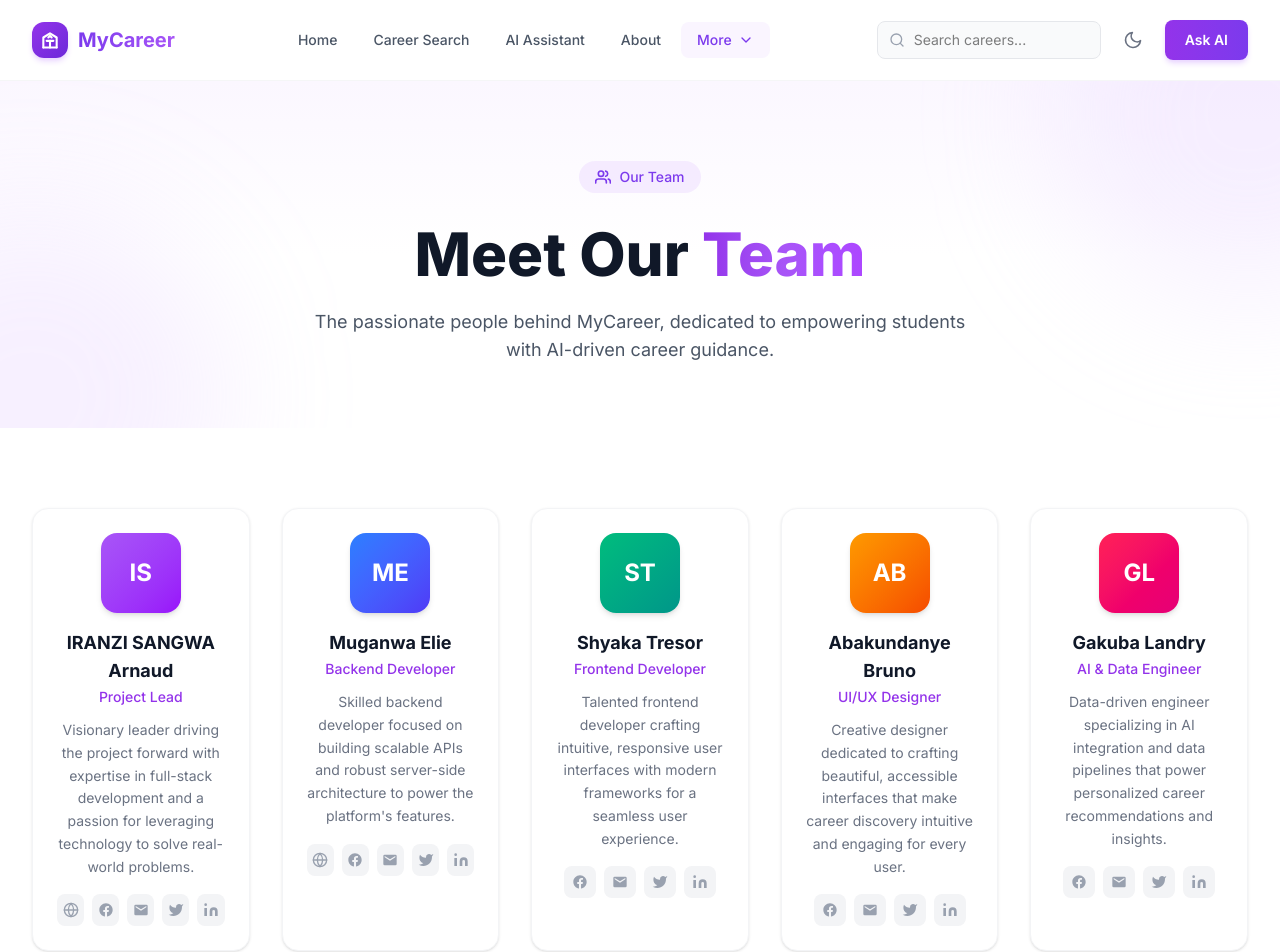
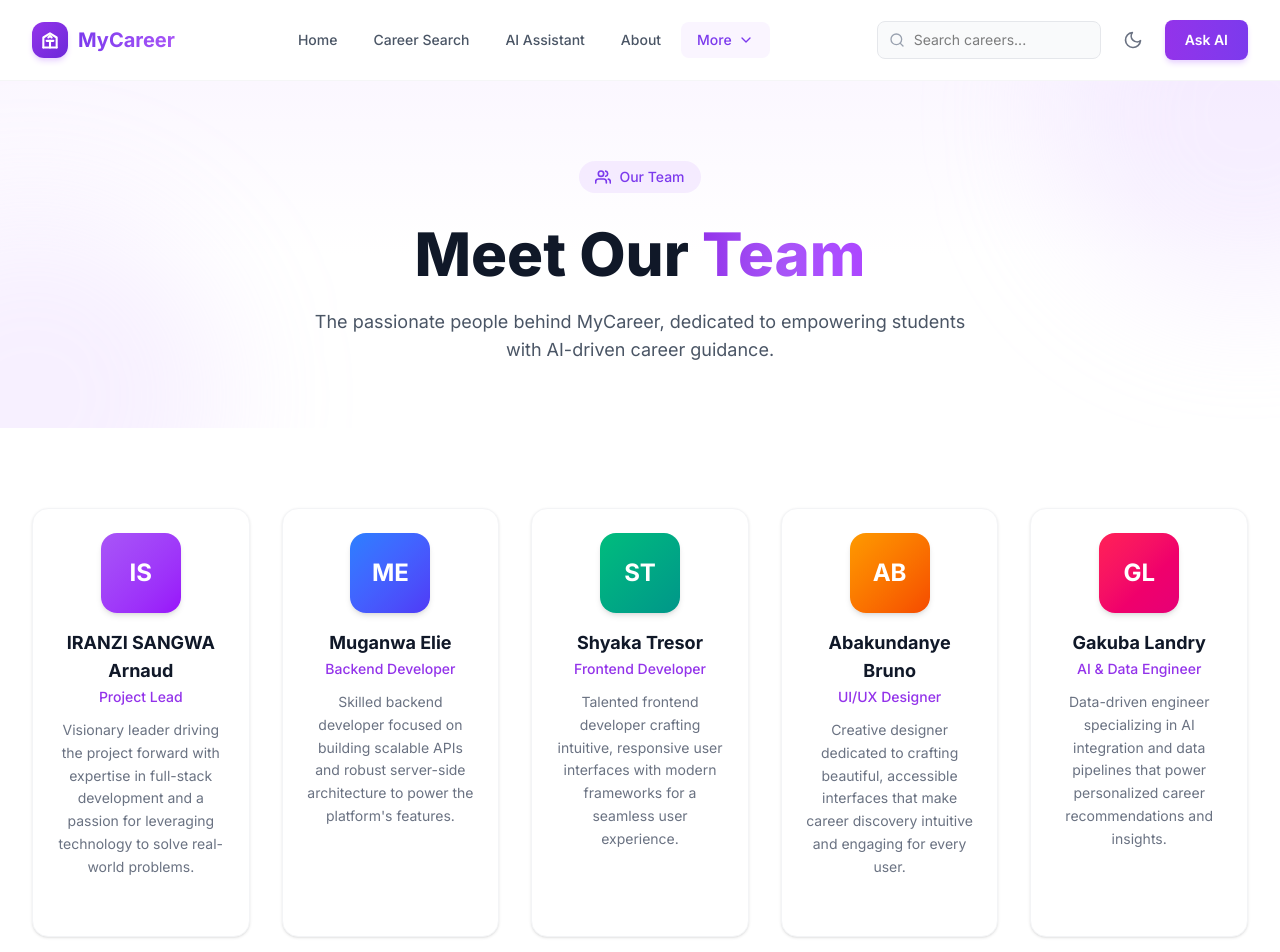
Before and after one commit to Arnaud090/My-Career, a Vue app in the folder frontend/: page /team in a window 1280 px wide. Shown: the top 952 px of the page. Built offline with nearby package versions, Linux system fonts and the light colour scheme.

Commit message:
feat: click member card to open portfolio, removed social icons

```diff
--- a/frontend/src/views/Team.vue
+++ b/frontend/src/views/Team.vue
@@ -1,4 +1,8 @@
 <script setup>
+function openWebsite(url) {
+  if (url) window.open(url, '_blank', 'noopener noreferrer')
+}
+
 const teamMembers = [
   {
     name: 'IRANZI SANGWA Arnaud',
@@ -77,32 +81,20 @@ const stats = [
           <div
             v-for="(member, idx) in teamMembers"
             :key="member.name"
+            @click="openWebsite(member.website)"
+            :class="[`animate-fade-in-up stagger-${idx + 1}`, member.website ? 'cursor-pointer' : 'cursor-default']"
             class="group bg-white rounded-2xl p-6 border border-gray-100 shadow-sm hover:shadow-xl hover:-translate-y-1 transition-all duration-300 text-center dark:bg-gray-900 dark:border-gray-700 dark:hover:shadow-primary-900/20"
-            :class="`animate-fade-in-up stagger-${idx + 1}`"
           >
             <div class="w-20 h-20 mx-auto mb-4 rounded-2xl bg-gradient-to-br flex items-center justify-center shadow-md group-hover:scale-105 transition-transform duration-300" :class="member.color">
               <span class="text-2xl font-bold text-white">{{ member.initials }}</span>
             </div>
-            <h3 class="text-lg font-bold text-gray-900 mb-0.5">{{ member.name }}</h3>
+            <h3 class="text-lg font-bold text-gray-900 dark:text-white mb-0.5">{{ member.name }}</h3>
             <p class="text-sm font-medium text-primary-600 mb-3">{{ member.role }}</p>
-            <p class="text-sm text-gray-500 leading-relaxed mb-4">{{ member.description }}</p>
-            <div class="flex justify-center gap-2">
-              <a v-if="member.website" :href="member.website" target="_blank" rel="noopener noreferrer" class="w-8 h-8 bg-gray-100 hover:bg-primary-100 rounded-lg flex items-center justify-center text-gray-400 hover:text-primary-600 transition-colors dark:bg-gray-700 dark:hover:bg-primary-900/30 dark:text-gray-500 dark:hover:text-primary-400" title="Website">
-                <svg class="w-4 h-4" viewBox="0 0 24 24" fill="none" stroke="currentColor" stroke-width="2" stroke-linecap="round" stroke-linejoin="round"><circle cx="12" cy="12" r="10"/><line x1="2" y1="12" x2="22" y2="12"/><path d="M12 2a15.3 15.3 0 0 1 4 10 15.3 15.3 0 0 1-4 10 15.3 15.3 0 0 1-4-10 15.3 15.3 0 0 1 4-10z"/></svg>
-              </a>
-              <a href="#" class="w-8 h-8 bg-gray-100 hover:bg-primary-100 rounded-lg flex items-center justify-center text-gray-400 hover:text-primary-600 transition-colors dark:bg-gray-700 dark:hover:bg-primary-900/30 dark:text-gray-500 dark:hover:text-primary-400">
-                <svg class="w-4 h-4" viewBox="0 0 24 24" fill="currentColor"><path d="M22 12c0-5.523-4.477-10-10-10S2 6.477 2 12c0 4.991 3.657 9.128 8.438 9.879v-6.987h-2.54V12h2.54V9.797c0-2.506 1.492-3.89 3.777-3.89 1.094 0 2.238.195 2.238.195v2.46h-1.26c-1.243 0-1.63.771-1.63 1.562V12h2.773l-.443 2.89h-2.33v6.988C18.343 21.128 22 16.991 22 12z"/></svg>
-              </a>
-              <a href="#" class="w-8 h-8 bg-gray-100 hover:bg-primary-100 rounded-lg flex items-center justify-center text-gray-400 hover:text-primary-600 transition-colors">
-                <svg class="w-4 h-4" viewBox="0 0 24 24" fill="currentColor"><path d="M20 4H4a2 2 0 00-2 2v12a2 2 0 002 2h16a2 2 0 002-2V6a2 2 0 00-2-2zm0 4l-8 5-8-5V6l8 5 8-5v2z"/></svg>
-              </a>
-              <a href="#" class="w-8 h-8 bg-gray-100 hover:bg-primary-100 rounded-lg flex items-center justify-center text-gray-400 hover:text-primary-600 transition-colors">
-                <svg class="w-4 h-4" viewBox="0 0 24 24" fill="currentColor"><path d="M23 3a10.9 10.9 0 01-3.14 1.53 4.48 4.48 0 00-7.86 3v1A10.66 10.66 0 013 4s-4 9 5 13a11.64 11.64 0 01-7 2c9 5 20 0 20-11.5a4.5 4.5 0 00-.08-.83A7.72 7.72 0 0023 3z"/></svg>
-              </a>
-              <a href="#" class="w-8 h-8 bg-gray-100 hover:bg-primary-100 rounded-lg flex items-center justify-center text-gray-400 hover:text-primary-600 transition-colors">
-                <svg class="w-4 h-4" viewBox="0 0 24 24" fill="currentColor"><path d="M16 8a6 6 0 016 6v7h-4v-7a2 2 0 00-2-2 2 2 0 00-2 2v7h-4v-7a6 6 0 016-6zM2 9h4v12H2zM4 6a2 2 0 100-4 2 2 0 000 4z"/></svg>
-              </a>
-            </div>
+            <p class="text-sm text-gray-500 dark:text-gray-400 leading-relaxed">{{ member.description }}</p>
+            <span v-if="member.website" class="inline-flex items-center gap-1 mt-4 text-xs font-medium text-primary-600 opacity-0 group-hover:opacity-100 transition-opacity">
+              View Portfolio
+              <svg class="w-3 h-3" viewBox="0 0 24 24" fill="none" stroke="currentColor" stroke-width="2.5"><path d="M7 17l9-9M7 7h9v9"/></svg>
+            </span>
           </div>
         </div>
       </div>
```
